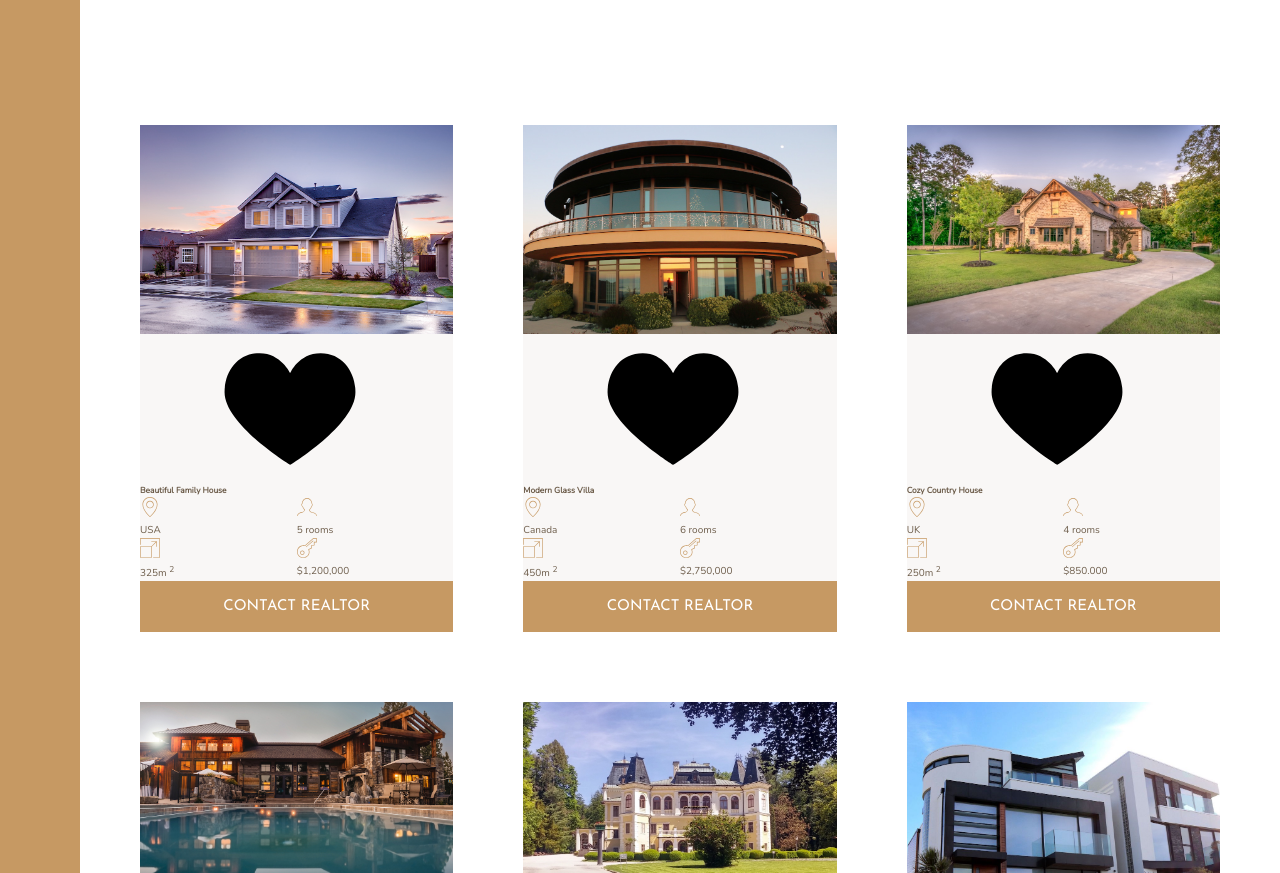
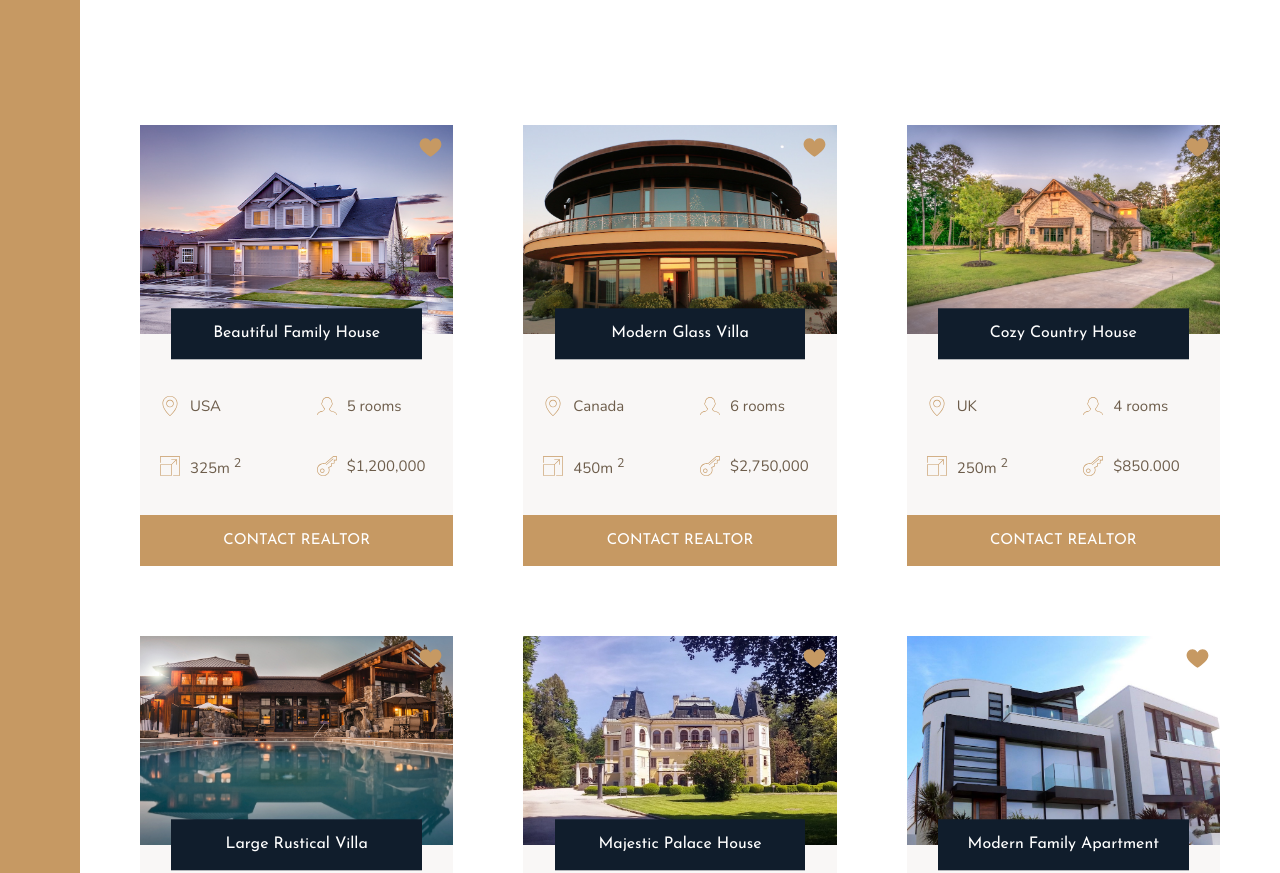
Before and after one commit to asyr01/nexter, a website: page index.html in a window 1280 px wide. Shown: the part 1900-2773 px from the top of the page. Drawn offline with nearby package versions, Linux system fonts and the light colour scheme.

Commit message:
Homes section 2/2 built.

```diff
--- a/sass/_homes.scss
+++ b/sass/_homes.scss
@@ -11,30 +11,64 @@
   display: grid;
   grid-template-columns: repeat(2, 1fr);
   background-color: $color-grey-light-1;
+  grid-row-gap: 3.5rem;
 
   &__img {
     width: 100%;
+    grid-row: 1 /2;
     grid-column: 1 / -1;
+    z-index: 1;
   }
 
   &__like {
+    grid-row: 1 /2;
+    grid-column: 2 /3;
+    fill: $color-primary;
+    height: 2.5rem;
+    width: 2.5rem;
+    z-index: 2;
+    justify-self: flex-end;
+    margin: 1rem;
   }
 
   &__name {
+    grid-row: 1 / 2;
     grid-column: 1/-1;
+    justify-self: center;
+    align-self: end;
+    z-index: 3;
+
+    width: 80%;
+    font-family: $font-display;
+    font-size: 1.6rem;
+    text-align: center;
+    padding: 1.25rem;
+    background-color: $color-secondary;
+    color: #fff;
+    font-weight: 400;
+    transform: translateY(50%);
+  }
+
+  &__location,
+  &__rooms {
+    margin-top: 2.5rem;
   }
 
   &__location,
   &__rooms,
   &__area,
   &__price {
+    font-size: 1.5rem;
+    margin-left: 2rem;
+
+    display: flex;
+    align-items: center;
+
     svg {
       fill: $color-primary;
       height: 2rem;
       width: 2rem;
-    }
-
-    p {
+      margin-right: 1rem;
     }
   }
 
```
Also changed, not shown: css/style.css.
